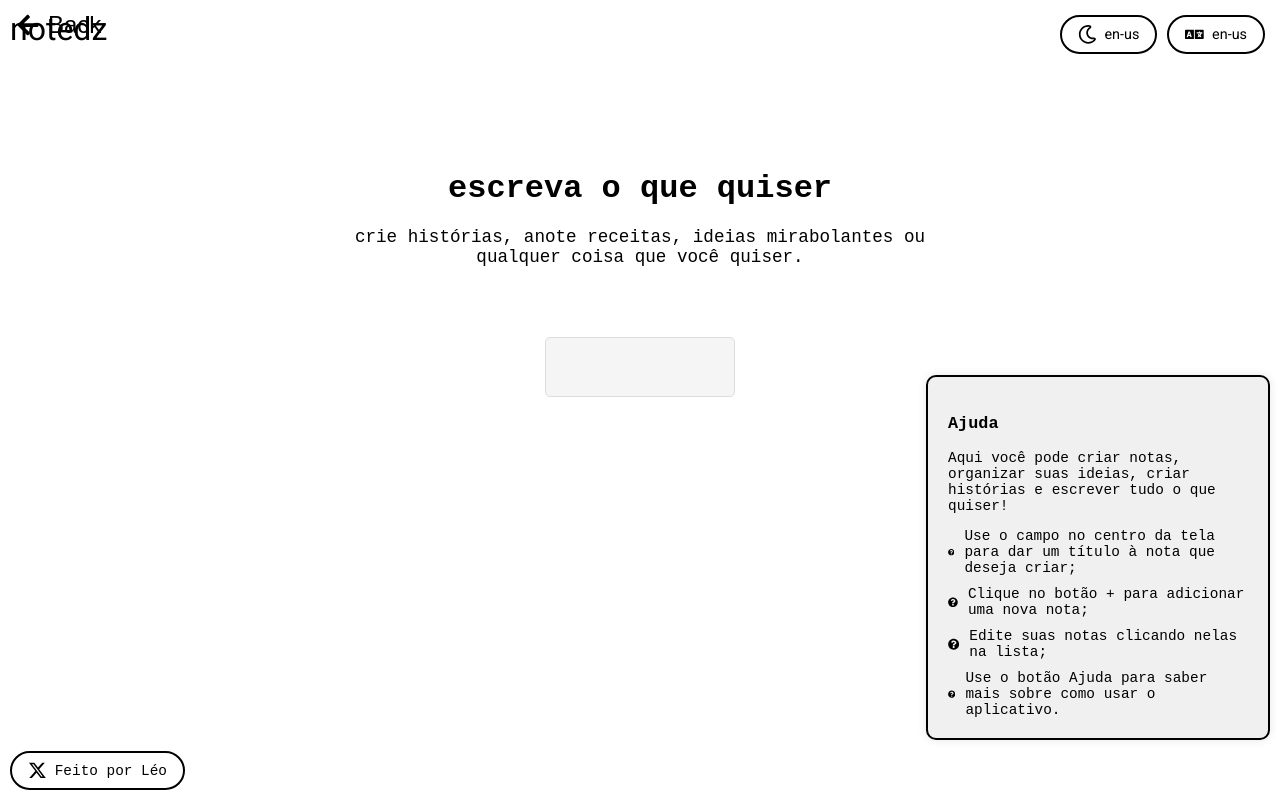
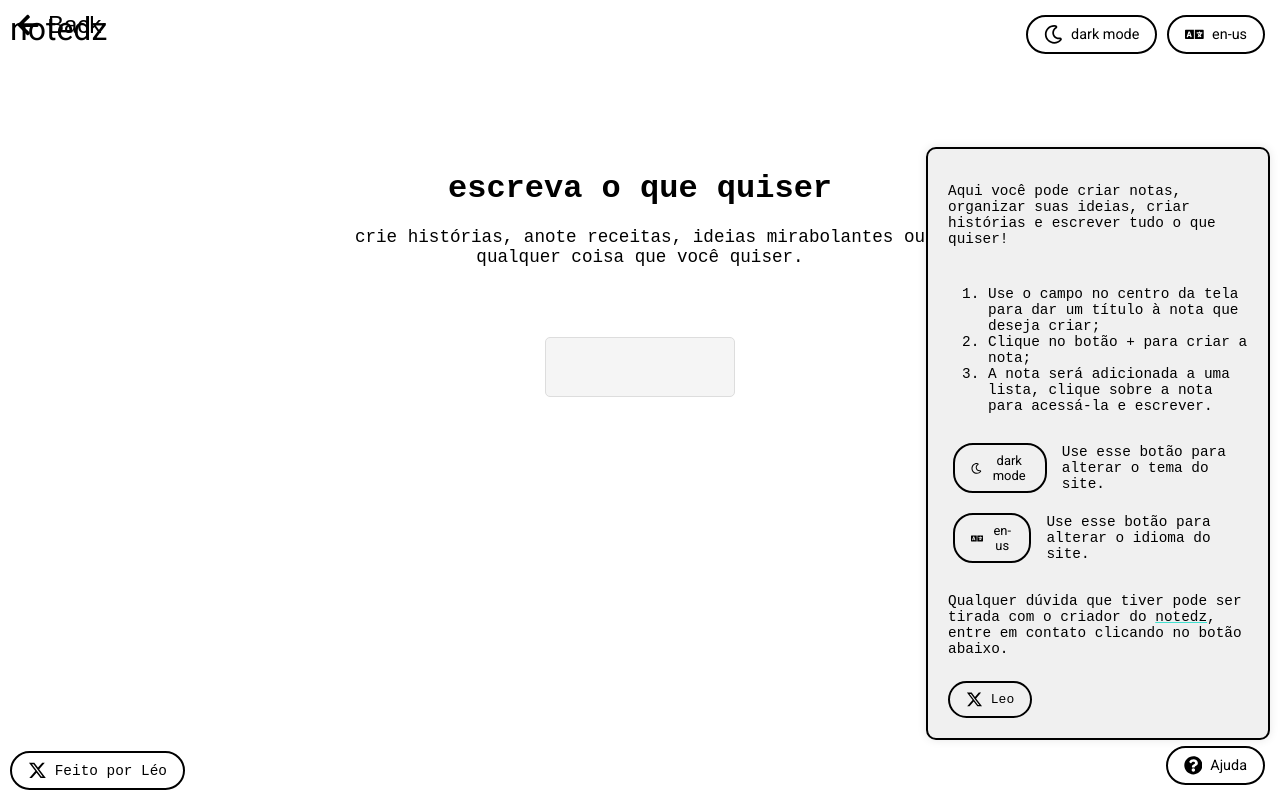
Before and after one commit to leoz11/notedz, a React (Create React App) app: page /note/1 in a window 1280 px wide. Both pictures are taken after a click on the button "Ajuda". Built offline with nearby package versions, Linux system fonts and the light colour scheme.

Commit message:
Atualizar o App.js

```diff
--- a/src/App.js
+++ b/src/App.js
@@ -127,9 +127,8 @@ const LogoWrapper = styled.div`
 
 const HelpButton = styled(ToggleButton)`
   position: fixed;
-  bottom: 80px; /* Ajustado para dar espaço ao campo de texto */
+  bottom: 10px;
   right: 10px;
-  z-index: 1000; /* Certifique-se de que o botão está acima do conteúdo */
 `;
 
 const HelpBox = styled.div`
@@ -211,7 +210,6 @@ const MadeByLeoButton = styled(FooterButton)`
   position: fixed;
   bottom: 10px;
   left: 10px;
-  z-index: 1000; /* Certifique-se de que o botão está acima do conteúdo */
 `;
 
 function Logo({ darkMode }) {
@@ -275,31 +273,51 @@ function App() {
         helpDescription: 'Aqui você pode criar notas, organizar suas ideias, criar histórias e escrever tudo o que quiser!',
         helpInstructions: [
           'Use o campo no centro da tela para dar um título à nota que deseja criar;',
-          'Clique no botão + para adicionar uma nova nota;',
-          'Edite suas notas clicando nelas na lista;',
-          'Use o botão Ajuda para saber mais sobre como usar o aplicativo.'
+          'Clique no botão + para criar a nota;',
+          'A nota será adicionada a uma lista, clique sobre a nota para acessá-la e escrever.',
         ],
-        madeBy: 'Feito por Léo'
+        helpTheme: 'Use esse botão para alterar o tema do site.',
+        helpLanguage: 'Use esse botão para alterar o idioma do site.',
+        contactCreator: 'Qualquer dúvida que tiver pode ser tirada com o criador do',
+        contactLink: 'entre em contato clicando no botão abaixo.',
+        madeByLeo: 'Feito por Léo',
       },
       en: {
         languageToggle: 'pt-br',
         header: 'write whatever you want',
         newNotePrompt: 'give your note a title...',
         backButton: 'back',
-        paragraph: 'create stories, note recipes, brainstorm ideas, or anything else you want!',
+        paragraph: 'create stories, jot down recipes, wild ideas, or anything else you want.',
         help: 'Help',
         helpDescription: 'Here you can create notes, organize your ideas, write stories, and jot down anything you want!',
         helpInstructions: [
           'Use the field in the center of the screen to give a title to the note you want to create;',
-          'Click the + button to add a new note;',
-          'Edit your notes by clicking them in the list;',
-          'Use the Help button to learn more about how to use the app.'
+          'Click the + button to create the note;',
+          'The note will be added to a list, click on the note to access and write in it.',
         ],
-        madeBy: 'Made by Leo'
+        helpTheme: 'Use this button to change the site\'s theme.',
+        helpLanguage: 'Use this button to change the site\'s language.',
+        contactCreator: 'Any questions can be directed to the creator of',
+        contactLink: 'contact him by clicking the button below.',
+        madeByLeo: 'Made by Leo',
       }
     };
+    return texts[language][key];
+  };
 
-    return texts[language][key];
+  const addNote = (title) => {
+    setNotes([...notes, { title, content: '' }]);
+  };
+
+  const updateNote = (index, newTitle, newContent) => {
+    const newNotes = [...notes];
+    newNotes[index] = { title: newTitle, content: newContent };
+    setNotes(newNotes);
+  };
+
+  const deleteNote = (index) => {
+    const newNotes = notes.filter((_, i) => i !== index);
+    setNotes(newNotes);
   };
 
   return (
@@ -307,50 +325,91 @@ function App() {
       <GlobalStyle />
       <Container darkMode={isDarkMode}>
         <Logo darkMode={isDarkMode} />
-
         <ButtonGroup>
           <ToggleButton darkMode={isDarkMode} onClick={toggleMode}>
-            {isDarkMode ? <FaRegSun /> : <FaRegMoon />}
-            {getLanguageText('languageToggle')}
+            {isDarkMode ? (
+              <>
+                <FaRegSun /> light mode
+              </>
+            ) : (
+              <>
+                <FaRegMoon /> dark mode
+              </>
+            )}
           </ToggleButton>
           <ToggleButton darkMode={isDarkMode} onClick={toggleLanguage}>
-            <FaLanguage />
-            {getLanguageText('languageToggle')}
+            <FaLanguage /> {getLanguageText('languageToggle')}
           </ToggleButton>
-          <HelpButton darkMode={isDarkMode} onClick={toggleHelp}>
-            <FaQuestionCircle />
-            {getLanguageText('help')}
-          </HelpButton>
         </ButtonGroup>
-
         <ContentWrapper>
           <Title>{getLanguageText('header')}</Title>
           <Paragraph>{getLanguageText('paragraph')}</Paragraph>
-
           <Routes>
-            <Route path="/" element={<NoteList notes={notes} setNotes={setNotes} />} />
-            <Route path="/note/:id" element={<NotePage notes={notes} setNotes={setNotes} />} />
+            <Route
+              path="/"
+              element={
+                <NoteList
+                  notes={notes}
+                  darkMode={isDarkMode}
+                  addNote={addNote}
+                  updateNote={updateNote}
+                  deleteNote={deleteNote}
+                  getLanguageText={getLanguageText}
+                />
+              }
+            />
+            <Route
+              path="/note/:id"
+              element={
+                <NotePage
+                  notes={notes}
+                  darkMode={isDarkMode}
+                  updateNote={updateNote}
+                  getLanguageText={getLanguageText}
+                />
+              }
+            />
           </Routes>
         </ContentWrapper>
 
+        <HelpButton darkMode={isDarkMode} onClick={toggleHelp}>
+          <FaQuestionCircle /> {getLanguageText('help')}
+        </HelpButton>
+
         {showHelp && (
           <HelpBox darkMode={isDarkMode}>
-            <h3>{getLanguageText('help')}</h3>
-            <p>{getLanguageText('helpDescription')}</p>
             <HelpContent>
-              {getLanguageText('helpInstructions').map((instruction, index) => (
-                <HelpRow key={index}>
-                  <FaQuestionCircle />
-                  {instruction}
-                </HelpRow>
-              ))}
+              <p>{getLanguageText('helpDescription')}</p>
+              <ol>
+                {getLanguageText('helpInstructions').map((instruction, index) => (
+                  <li key={index}>{instruction}</li>
+                ))}
+              </ol>
+              <HelpRow>
+                <ToggleButton darkMode={isDarkMode} disabled>
+                  {isDarkMode ? <FaRegSun /> : <FaRegMoon />} {isDarkMode ? 'light mode' : 'dark mode'}
+                </ToggleButton>
+                <span>{getLanguageText('helpTheme')}</span>
+              </HelpRow>
+              <HelpRow>
+                <ToggleButton darkMode={isDarkMode} disabled>
+                  <FaLanguage /> {getLanguageText('languageToggle')}
+                </ToggleButton>
+                <span>{getLanguageText('helpLanguage')}</span>
+              </HelpRow>
+              <p>
+                {getLanguageText('contactCreator')} <NotedzHighlight>notedz</NotedzHighlight>, {getLanguageText('contactLink')}
+              </p>
+              <HelpRow>
+                <FooterButton darkMode={isDarkMode} as="button" disabled>
+                  <FaXTwitter /> Leo
+                </FooterButton>
+              </HelpRow>
             </HelpContent>
           </HelpBox>
         )}
-
-        <MadeByLeoButton darkMode={isDarkMode} href="https://twitter.com/leo" target="_blank">
-          <FaXTwitter />
-          {getLanguageText('madeBy')}
+        <MadeByLeoButton darkMode={isDarkMode} href="https://x.com/leozinnjs" target="_blank" rel="noopener noreferrer">
+          <FaXTwitter /> {getLanguageText('madeByLeo')}
         </MadeByLeoButton>
       </Container>
     </Router>
```
